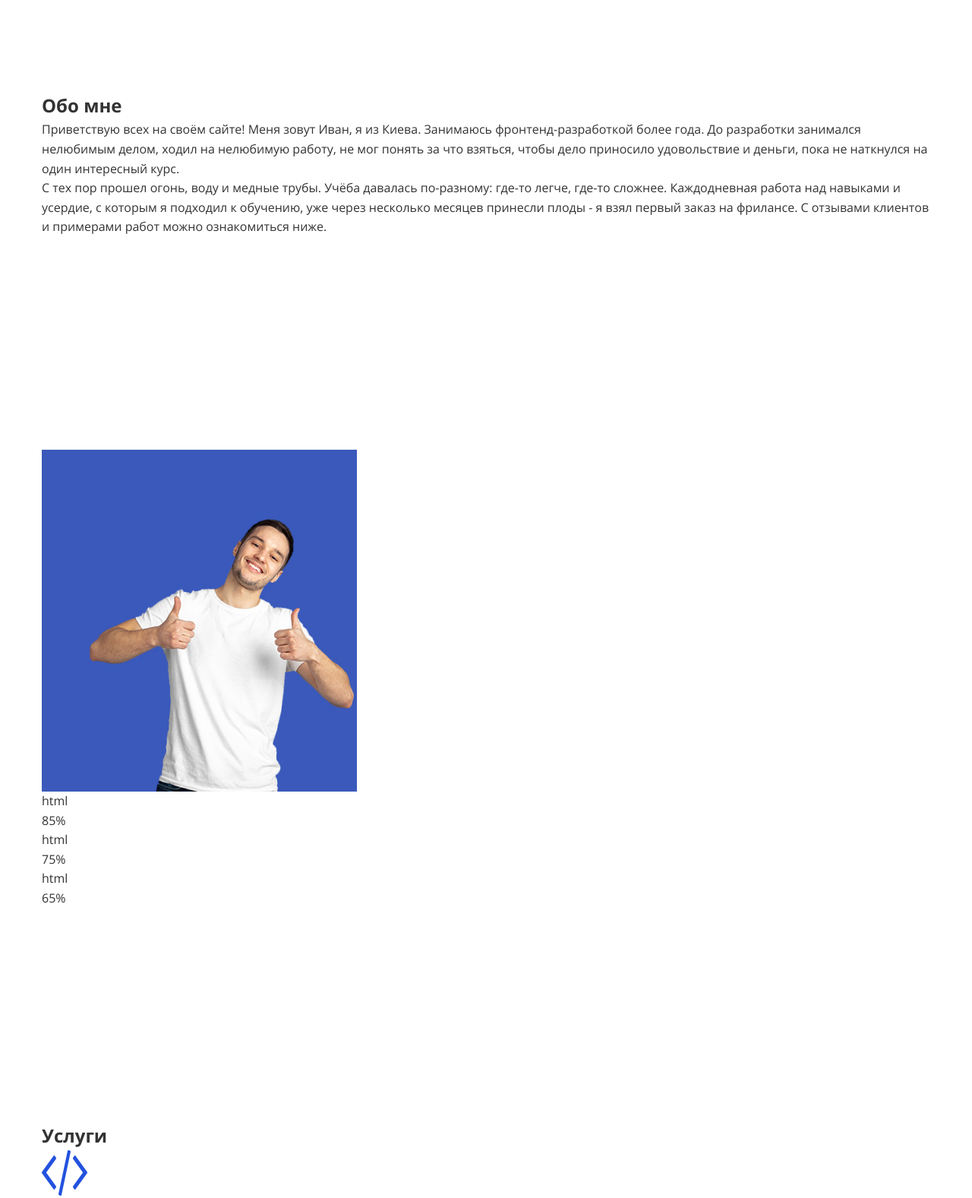
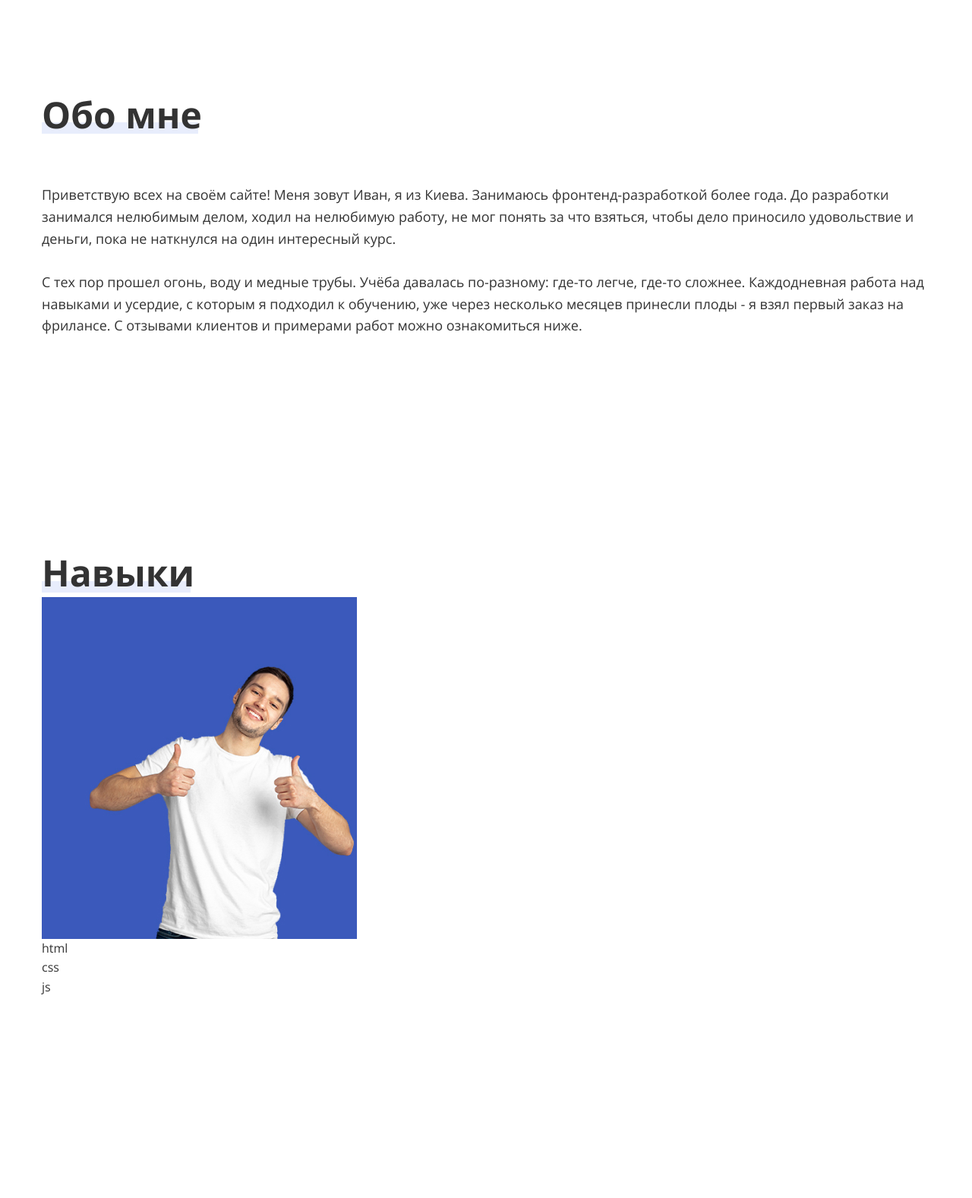
Before and after one commit to jovan-developer/portfolio, a plain HTML site: page index.html in a window 1280 px wide. Shown: the part 820-2397 px from the top of the page at 76% size. Drawn offline with Linux system fonts and the light colour scheme.

Commit message:
Stylization about block

```diff
--- a/css/style.css
+++ b/css/style.css
@@ -102,9 +102,24 @@ body {
     color: var(--text-primary);
     font-size: 16px;
     line-height: 1.6;
-    font-weight: 400;
 
     background-color: #fff;
+}
+
+.visually-hidden {
+	position: absolute;
+
+	width: 1px;
+	height: 1px;
+	margin: -1px;
+	border: 0;
+	padding: 0;
+
+	white-space: nowrap;
+
+	clip-path: inset(100%);
+	clip: rect(0 0 0 0);
+	overflow: hidden;
 }
 
 .container {
@@ -118,6 +133,34 @@ body {
 }
 
 .title {
+    position: relative;
+
+    display: inline-block;
+
+    font-weight: 700;
+    font-size: 48px;
+    line-height: 1.3;
+}
+
+.title span {
+    position: relative;
+    z-index: 1;
+
+    display: block;
+}
+
+.title::before {
+    content: "";
+    position: absolute;
+    bottom: 6px;
+    left: 0;
+    right: 5px;
+    z-index: 0;
+
+    height: 15px;
+
+    background-color: var(--accent-color);
+    opacity: 0.1;
 }
 
 .logo {
@@ -161,7 +204,7 @@ body {
     display: flex;
     justify-content: space-between;
     align-items: center;
-    margin-bottom: 91px;
+    margin-bottom: 106px;
 }
 
 .header__list {
@@ -197,6 +240,7 @@ body {
     display: inline-flex;
     flex-direction: column;
     align-items: center;
+    margin-top: 15px;
 
     font-size: 18px;
 }
@@ -204,3 +248,27 @@ body {
 .header__anchor span {
     margin-bottom: 10px;
 }
+
+.about {
+
+}
+
+.about__inner {
+}
+
+.about__title {
+    margin-bottom: 60px;
+}
+
+.about__content {
+    font-size: 18px;
+}
+
+.about__content p {
+    margin: 0;
+    line-height: 1.6;
+}
+
+.about__content p:not(:last-child) {
+    margin-bottom: 28px;
+}
--- a/index.html
+++ b/index.html
@@ -65,7 +65,7 @@
         <section class="about section">
             <div class="container">
                 <div class="about__inner">
-                    <h2 class="title about__title">Обо мне</h2>
+                    <h2 class="title about__title"><span>Обо мне</span></h2>
 
                     <div class="about__content">
                         <p>
@@ -90,11 +90,11 @@
 
         <section class="skills section">
             <div class="container">
-                <h2 class="title skills__title"></h2>
+                <h2 class="title skills__title"><span>Навыки</span></h2>
 
                 <div class="skills__inner">
-                    <div class="skills__image">
-                        <img src="img/skills/me.jpg" alt="Иван - ответственный frontend-разработчик">
+                    <div class="skills__image-wrapper">
+                        <img class="skills__image" src="img/skills/me.jpg" alt="Иван - ответственный frontend-разработчик">
                     </div>
 
                     <ul class="skills__info">
@@ -105,15 +105,15 @@
                             </div>
                         </li>
                         <li class="skills__item">
-                            <span class="skills__text">html</span>
-                            <div class="skills__line" style="--proficiency: 75%;">
-                                <span class="visually-hidden">75%</span>
+                            <span class="skills__text">css</span>
+                            <div class="skills__line" style="--proficiency: 80%;">
+                                <span class="visually-hidden">80%</span>
                             </div>
                         </li>
                         <li class="skills__item">
-                            <span class="skills__text">html</span>
-                            <div class="skills__line" style="--proficiency: 65%;">
-                                <span class="visually-hidden">65%</span>
+                            <span class="skills__text">js</span>
+                            <div class="skills__line" style="--proficiency: 61%;">
+                                <span class="visually-hidden">61%</span>
                             </div>
                         </li>
                     </ul>
@@ -123,7 +123,7 @@
 
         <section class="services section">
             <div class="container">
-                <h2 class="services__title">Услуги</h2>
+                <h2 class="title services__title"><span>Услуги</span></h2>
 
 
                 <ul class="services__list">
```
